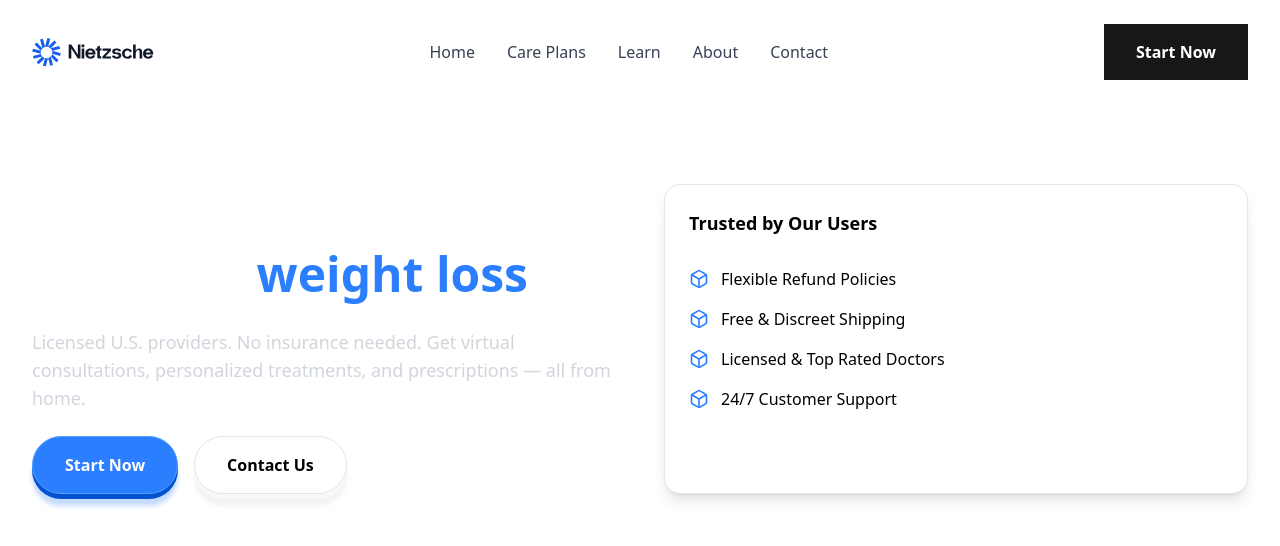
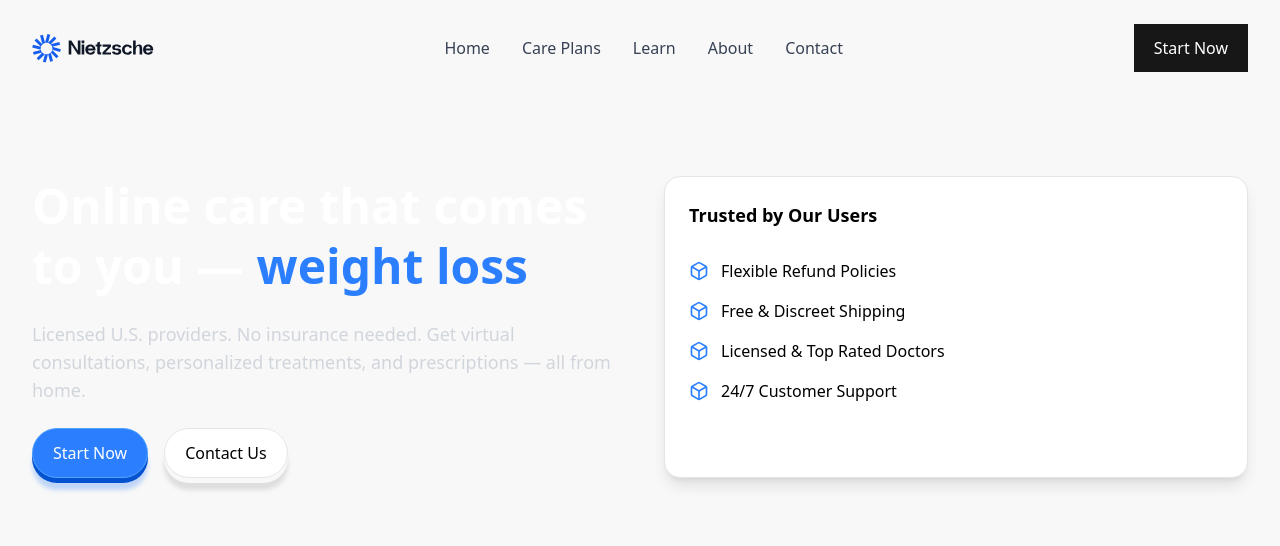
Before and after one commit to syedmuhammadhussain/my-store, a Next.js app: page / in a window 1280 px wide. Shown: the top 546 px of the page. Built offline with nearby package versions, Linux system fonts and the light colour scheme.

Commit message:
update button style

```diff
--- a/src/app/globals.css
+++ b/src/app/globals.css
@@ -6,8 +6,8 @@
 @theme inline {
   --color-background: var(--background);
   --color-foreground: var(--foreground);
-  --font-sans: var(--font-geist-sans);
-  --font-mono: var(--font-geist-mono);
+  --font-sans: var(--font-dm-sans);
+  /* --font-mono: var(--font-geist-mono); */
   --color-sidebar-ring: var(--sidebar-ring);
   --color-sidebar-border: var(--sidebar-border);
   --color-sidebar-accent-foreground: var(--sidebar-accent-foreground);
@@ -45,7 +45,7 @@
 
 :root {
   --radius: 0.625rem;
-  --background: oklch(1 0 0);
+  --background: oklch(0.98 0 0);
   --foreground: oklch(0.145 0 0);
   --card: oklch(1 0 0);
   --card-foreground: oklch(0.145 0 0);
--- a/src/components/ui/button.tsx
+++ b/src/components/ui/button.tsx
@@ -3,7 +3,7 @@ import { cva, type VariantProps } from "class-variance-authority";
 import { cn } from "@/lib/utils";
 
 const buttonVariants = cva(
-  "cursor-pointer inline-flex items-center justify-center select-none font-bold transition-all duration-150 focus-visible:outline-none focus-visible:ring-2 focus-visible:ring-offset-2",
+  "cursor-pointer inline-flex items-center justify-center select-none font-medium transition-all duration-150 focus-visible:outline-none focus-visible:ring-2 focus-visible:ring-offset-2",
   {
     variants: {
       variant: {
@@ -13,20 +13,19 @@ const buttonVariants = cva(
           "text-lg rounded-full",
           "bg-blue-500 text-white border border-blue-400",
           "shadow-[0_5px_0_0_#0552d1,0_12px_4px_0_#1b70f841]",
-          // "ring-4 ring-gray-200 ring-offset-2 ring-offset-white",
           "active:translate-y-1 active:shadow-none active:border-b-0",
         ].join(" "),
         white3d: [
           "text-lg rounded-full",
           "bg-white text-black border border-white-400",
-          "shadow-[0_5px_0_0_#f8f8f8,0_12px_4px_0_#cdcdcd42]",
+          "shadow-[0_5px_0_0_#f8f8f8,0_12px_4px_0_#92929242]",
           "active:translate-y-1 active:shadow-none active:border-b-0",
         ].join(" "),
       },
       size: {
         default: "px-6 py-3",
         sm: "px-3 py-2 text-sm",
-        lg: "px-8 py-4 text-base",
+        lg: "px-5 py-3 text-base",
         icon: "p-2",
       },
     },
```
